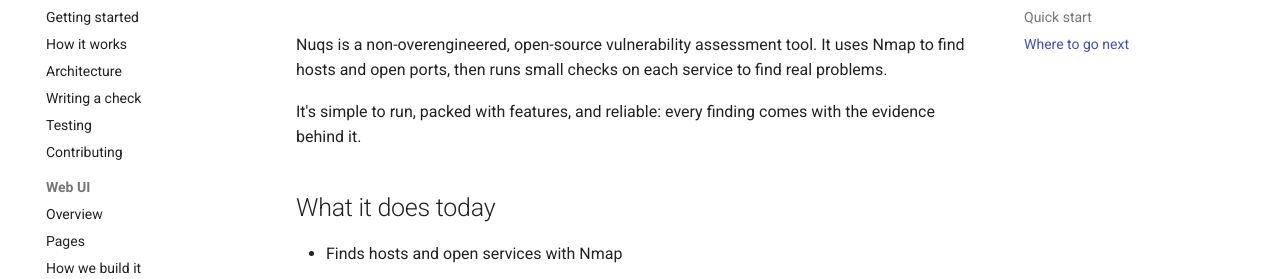
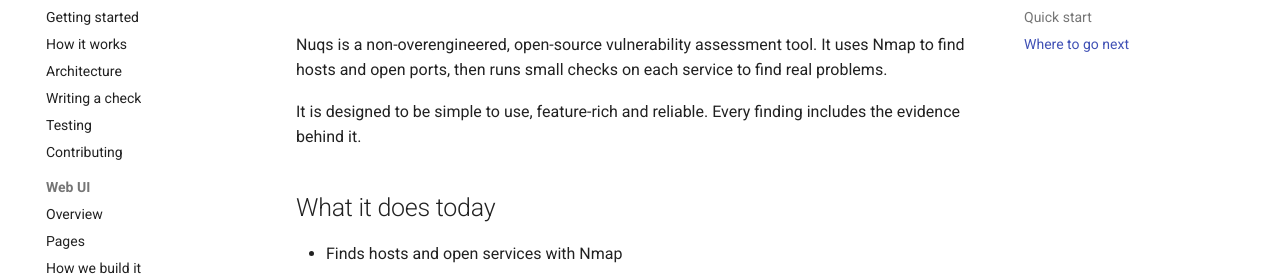
Before and after one commit to 92meharali/nuqs, an MkDocs documentation site: the page built from docs/index.md, in a window 1280 px wide and 1336 px high. Shown: the part 148-427 px from the top of the window. Built offline with MkDocs 1.6.1 and Material for MkDocs 9.7.7, drawn with Linux system fonts in a browser that asks for light colours; comment, search, counter and statistics services are not loaded.

Commit message:
docs: more professional tagline

```diff
--- a/docs/index.md
+++ b/docs/index.md
@@ -2,7 +2,7 @@
 
 Nuqs is a non-overengineered, open-source vulnerability assessment tool. It uses Nmap to find hosts and open ports, then runs small checks on each service to find real problems.
 
-It's simple to run, packed with features, and reliable: every finding comes with the evidence behind it.
+It is designed to be simple to use, feature-rich and reliable. Every finding includes the evidence behind it.
 
 ## What it does today
 
```
